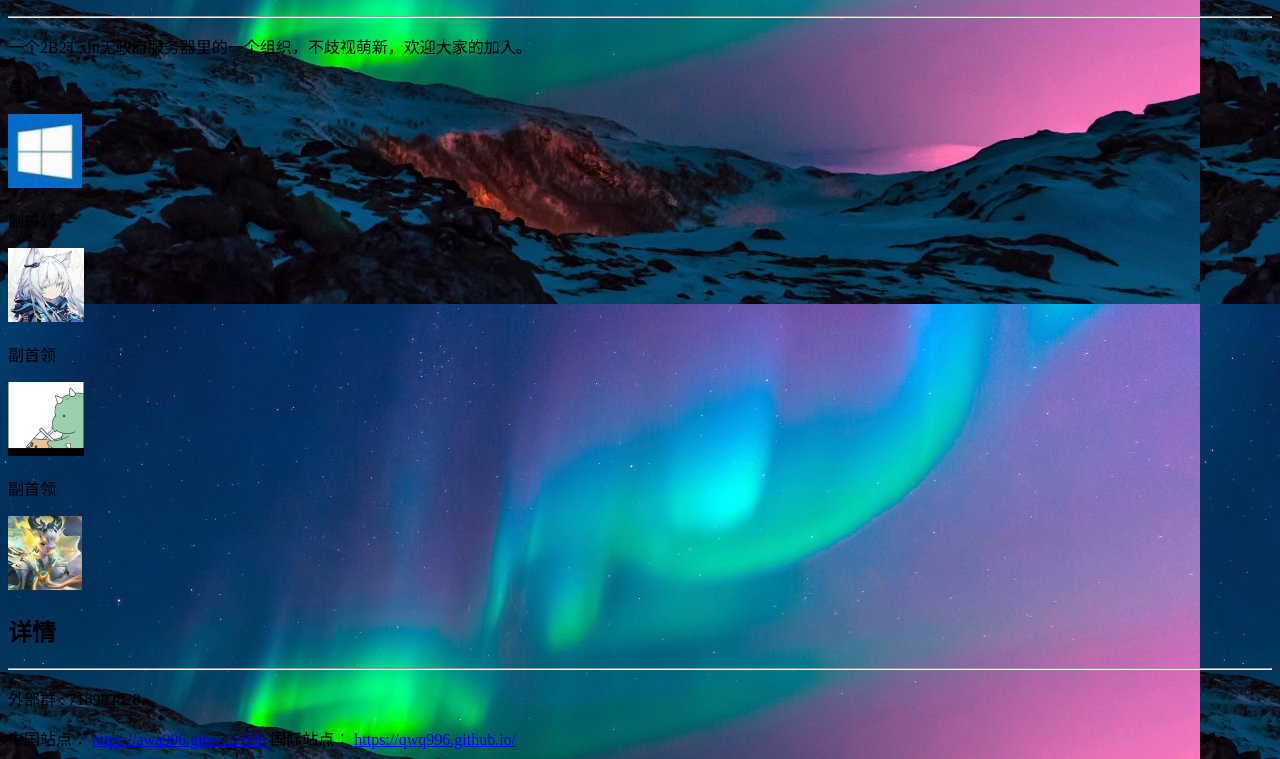
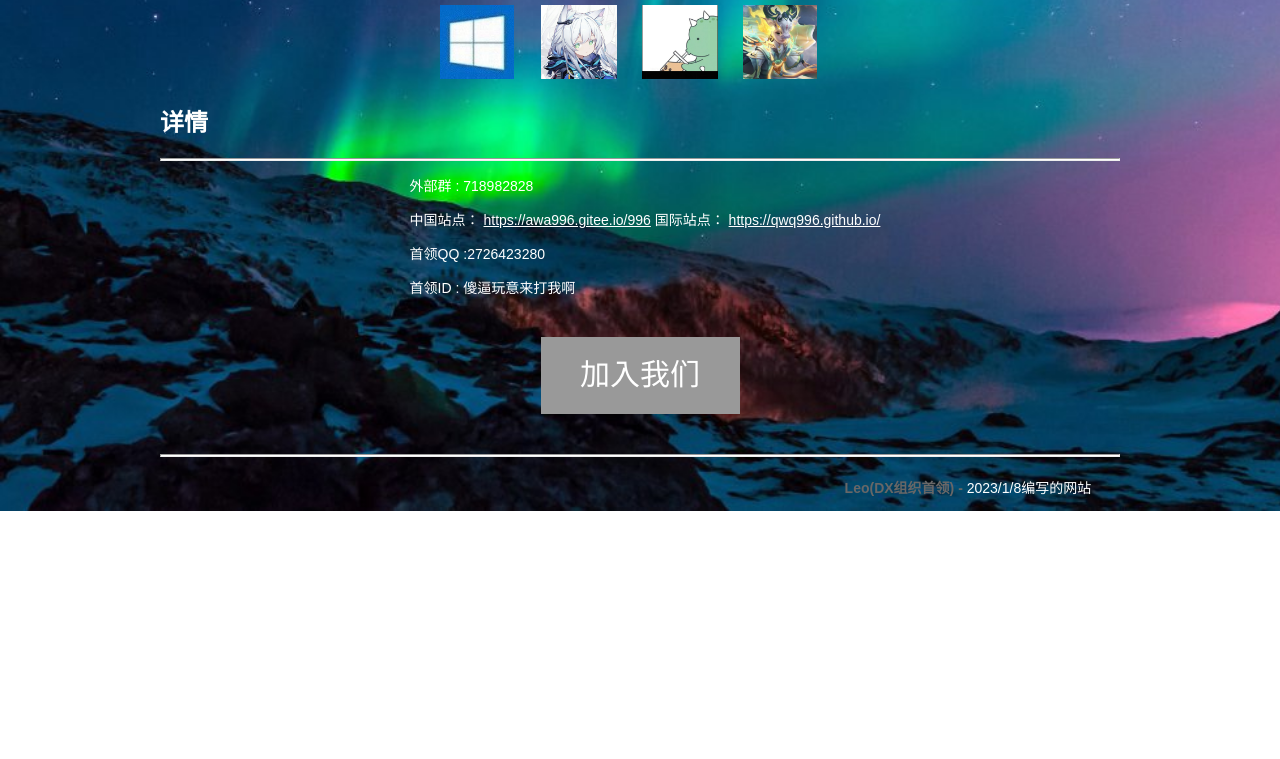
Before and after one commit to 2726423280/2726423280.github.io, a plain HTML site: page index.html in a window 1280 px wide. Shown: the part 371-1130 px from the top of the page. After the commit the page ends 882 px from the top, so only its background shows below. Drawn offline with Linux system fonts and the light colour scheme.

Commit message:
Update index.html

```diff
--- a/index.html
+++ b/index.html
@@ -4,6 +4,7 @@
 <meta charset="utf-8">
 <meta name="viewport" content="width=device-width, initial-scale=1">
 <title>DX组织</title>
+<link href="css/PageStyle.css" rel="stylesheet" type="text/css"></link>
 <link href="images/qwq.png" type="icon"></link>
 </head>
 
```
